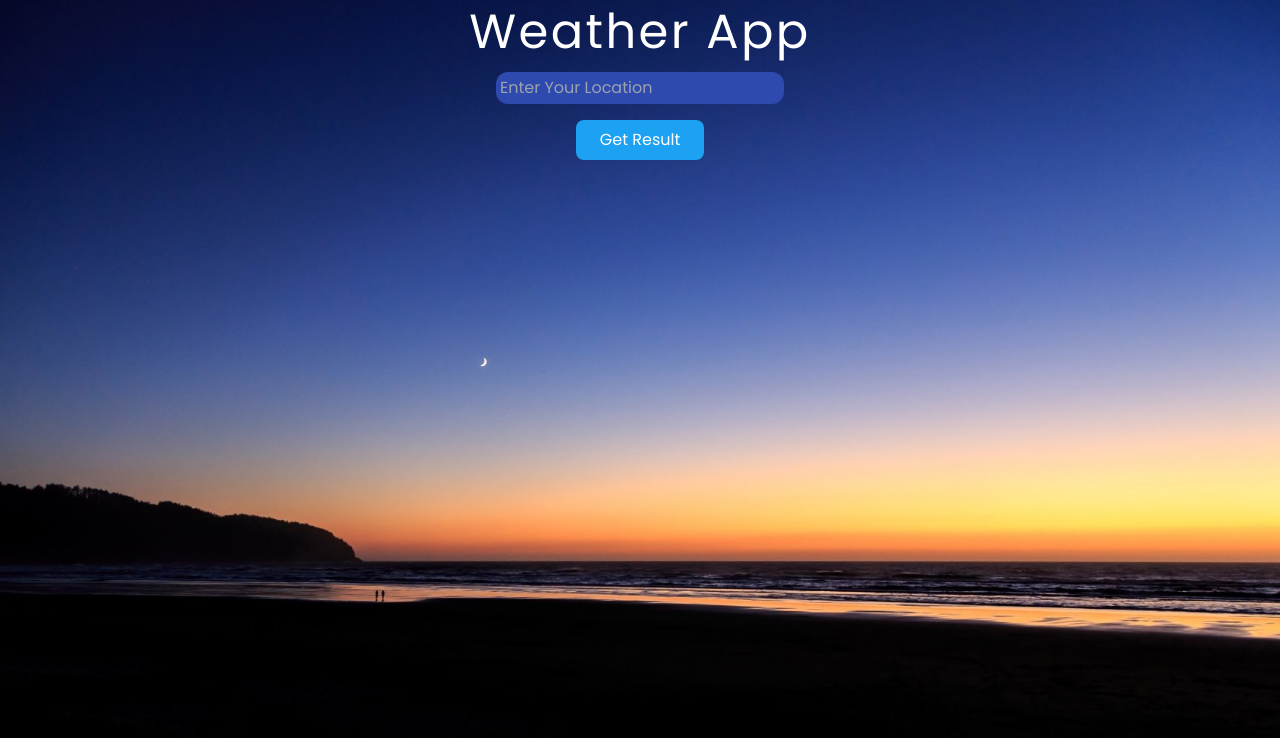
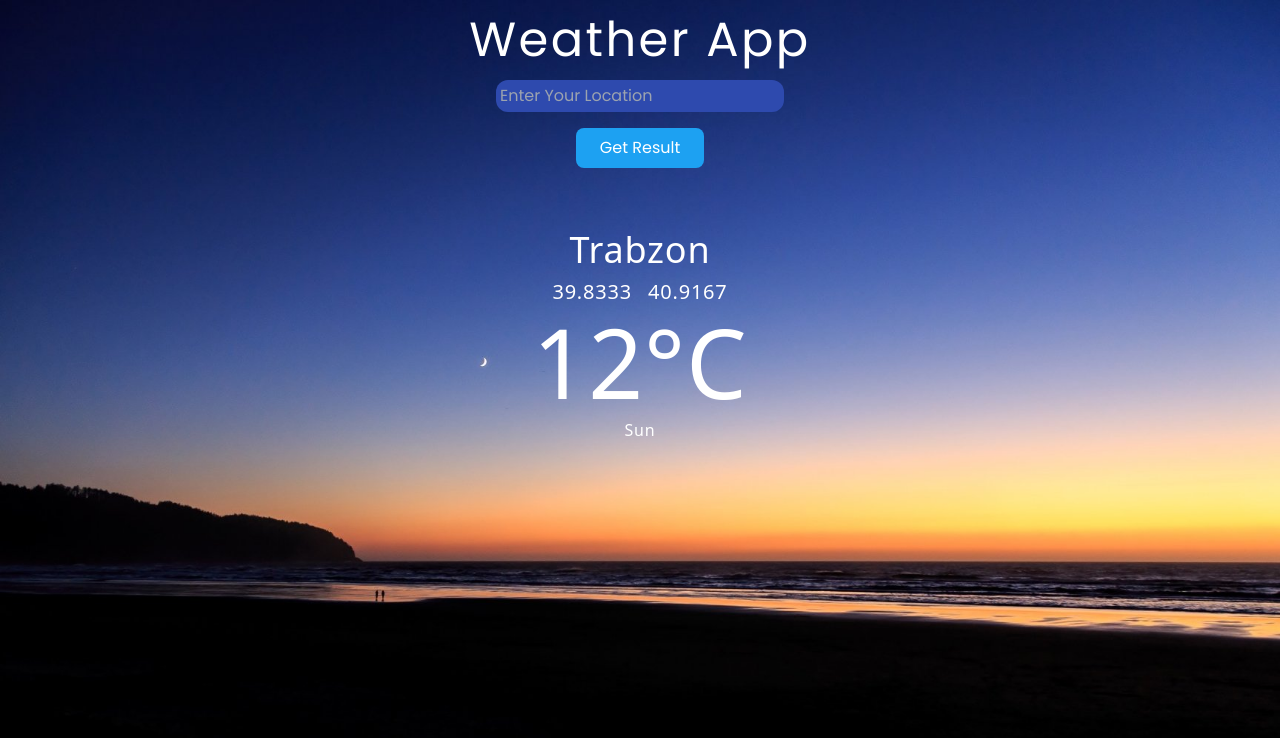
Before and after one commit to nesathanozturk/weather-app, a React (Create React App) app: page / in a window 1280 px wide. Shown: the top 738 px of the page. Built offline with nearby package versions, Linux system fonts and the light colour scheme.

Commit message:
style: edited components

```diff
--- a/src/App.js
+++ b/src/App.js
@@ -10,6 +10,7 @@ function App() {
   return (
     <div className="App w-full h-screen m-0 p-0 box-border">
       <Header cities={cities} setCities={setCities} />
+      <Weather />
     </div>
   );
 }
--- a/src/components/Header.js
+++ b/src/components/Header.js
@@ -1,7 +1,7 @@
 function Header({ cities, setCities }) {
   return (
     <header className="w-full flex flex-col justify-center items-center text-white font-poppins">
-      <h1 className="text-5xl tracking-wider my-2 ">Weather App</h1>
+      <h1 className="text-5xl tracking-wider mt-4 my-2 ">Weather App</h1>
       <input
         type="text"
         value={cities}
@@ -11,7 +11,7 @@ function Header({ cities, setCities }) {
       />
       <button
         type="button"
-        class="w-32 p-2 m-2 bg-[#1da1f2] text-md rounded-lg hover:bg-[#1da1f2]/90 focus:ring-4 focus:outline-none focus:ring-[#1da1f2]/50"
+        className="w-32 p-2 m-2 bg-[#1da1f2] text-md rounded-lg hover:bg-[#1da1f2]/90 focus:outline-none"
       >
         Get Result
       </button>
--- a/src/components/Weather.js
+++ b/src/components/Weather.js
@@ -1,15 +1,15 @@
 function Weather() {
   return (
-    <div className="container">
+    <div className="container w-[40rem] h-[20rem] flex flex-col justify-center items-center m-auto text-white tracking-wider">
       <div className="location_name">
         <p>Trabzon</p>
       </div>
-      <div className="coordinations">
-        <p>39.8333</p>
-        <p>40.9167</p>
+      <div className="coordinations flex justify-center items-center m-2">
+        <p className="mr-4 text-xl">39.8333</p>
+        <p className="text-xl">40.9167</p>
       </div>
-      <div className="temp">
-        <p>12&deg;C</p>
+      <div className="temp mb-2">
+        <p className="text-8xl">12&deg;C</p>
       </div>
       <div className="weather">
         <p>Sun</p>
--- a/src/components/WeatherDetails.js
+++ b/src/components/WeatherDetails.js
@@ -1,5 +1,3 @@
-import React from "react";
-
 function WeatherDetails() {
   return <div>WeatherDetails</div>;
 }
--- a/src/index.css
+++ b/src/index.css
@@ -7,4 +7,9 @@
   body {
     background: url("./assets/sunset.jpg") no-repeat center/cover;
   }
+  .location_name,
+  weather {
+    font-size: 2.25rem;
+    line-height: 2.5rem;
+  }
 }
```
